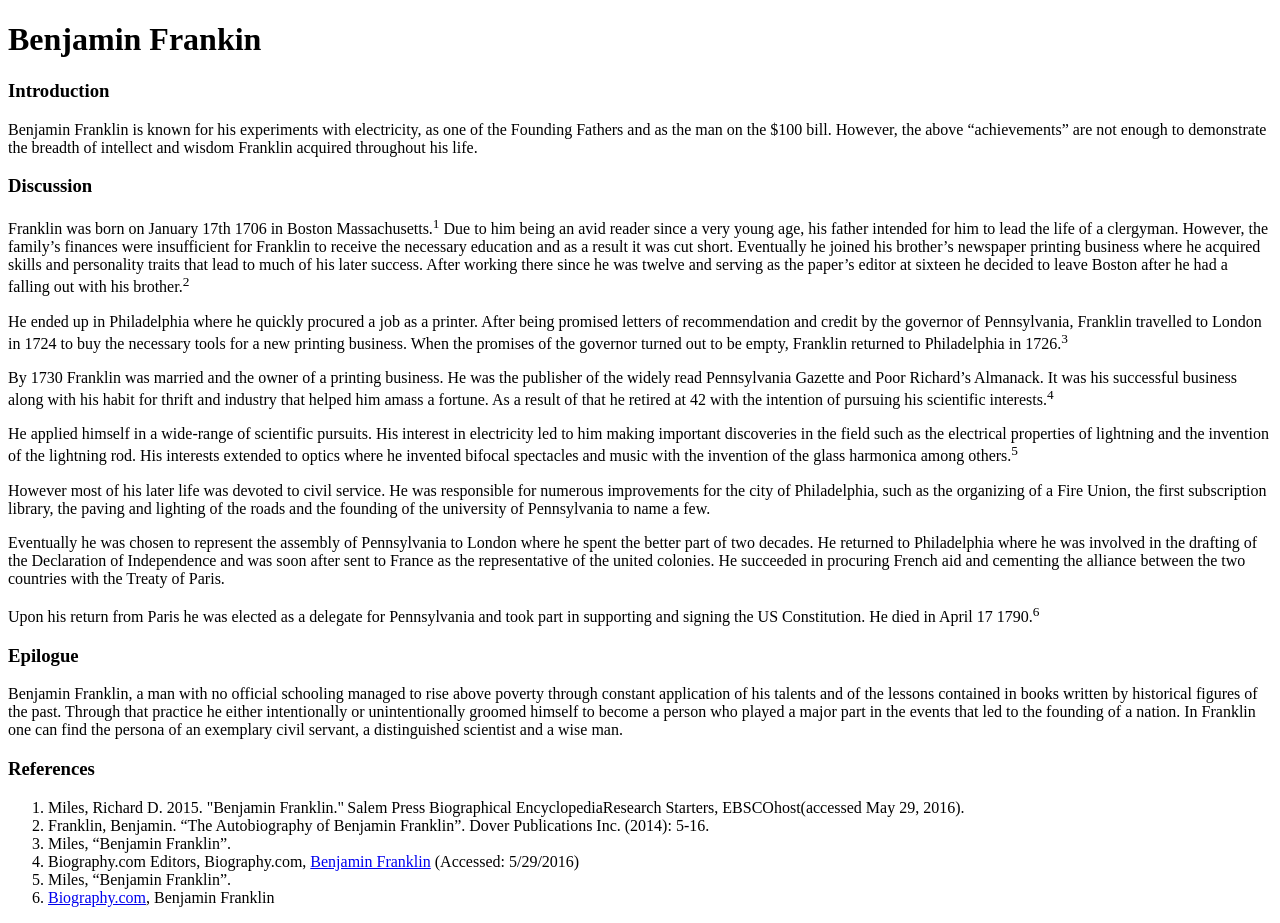
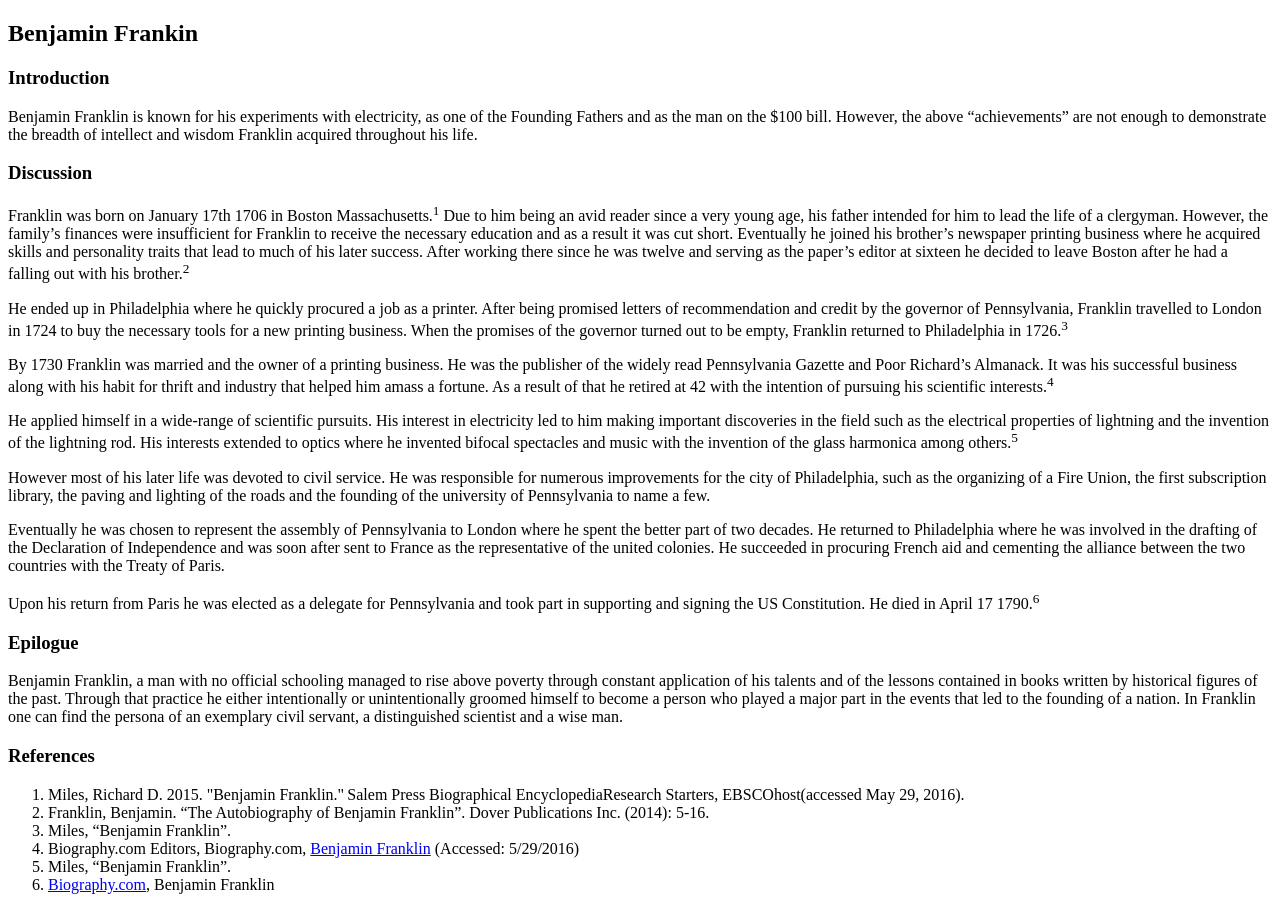
Before and after one commit to IoannisYannou/FreeCodeCampProjects, a plain HTML site: page TributePage/index.html in a window 1280 px wide. Drawn offline with Linux system fonts and the light colour scheme.

Commit message:
Update index.html

```diff
--- a/TributePage/index.html
+++ b/TributePage/index.html
@@ -7,7 +7,7 @@
 
   <body class="well">
     <div class="container-fluid">
-      <h1 class="text-center">Benjamin Frankin</h2>
+      <h2 class="text-center">Benjamin Frankin</h2>
 
       <div class="text-center"><img class="img-responsive" src="https://upload.wikimedia.org/wikipedia/commons/c/cc/BenFranklinDuplessis.JPG" alt="Portrait of Benjamin Franklin"></div>
 
```
